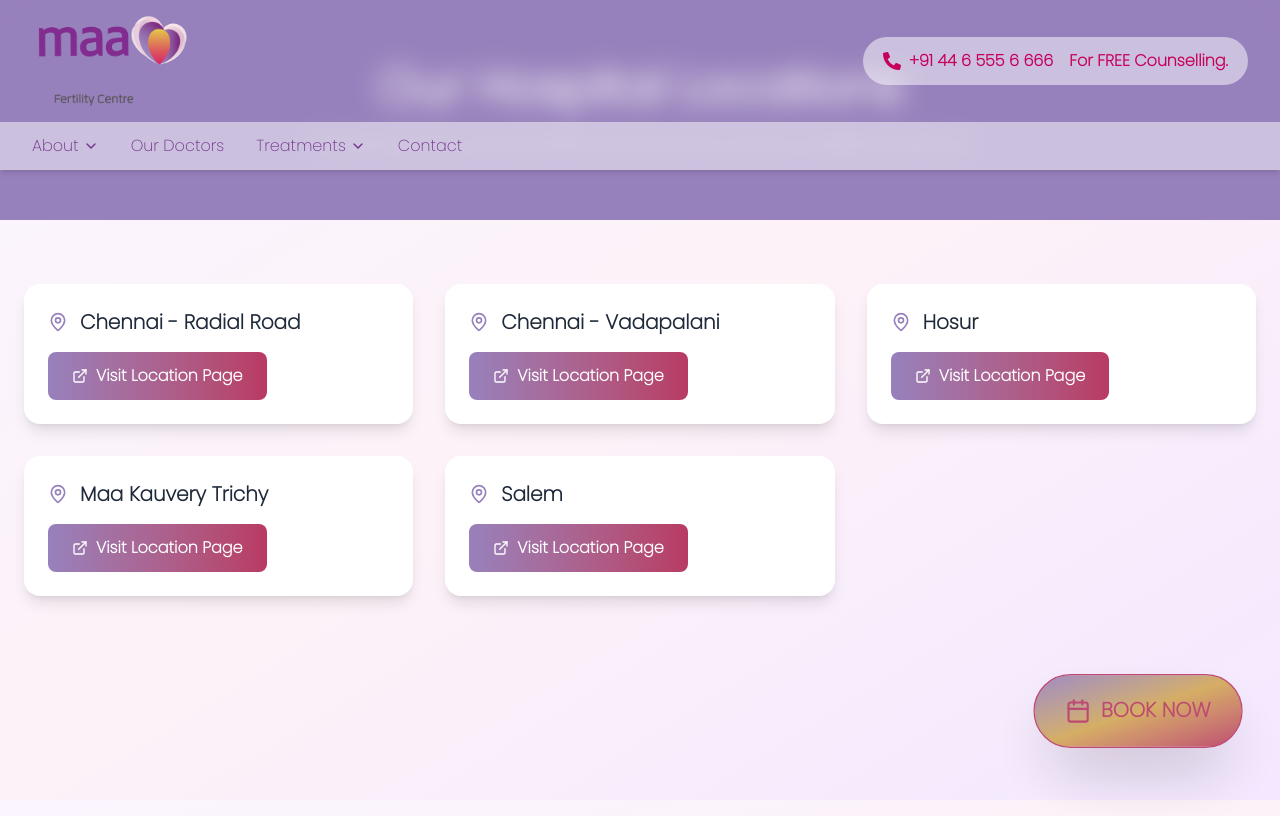
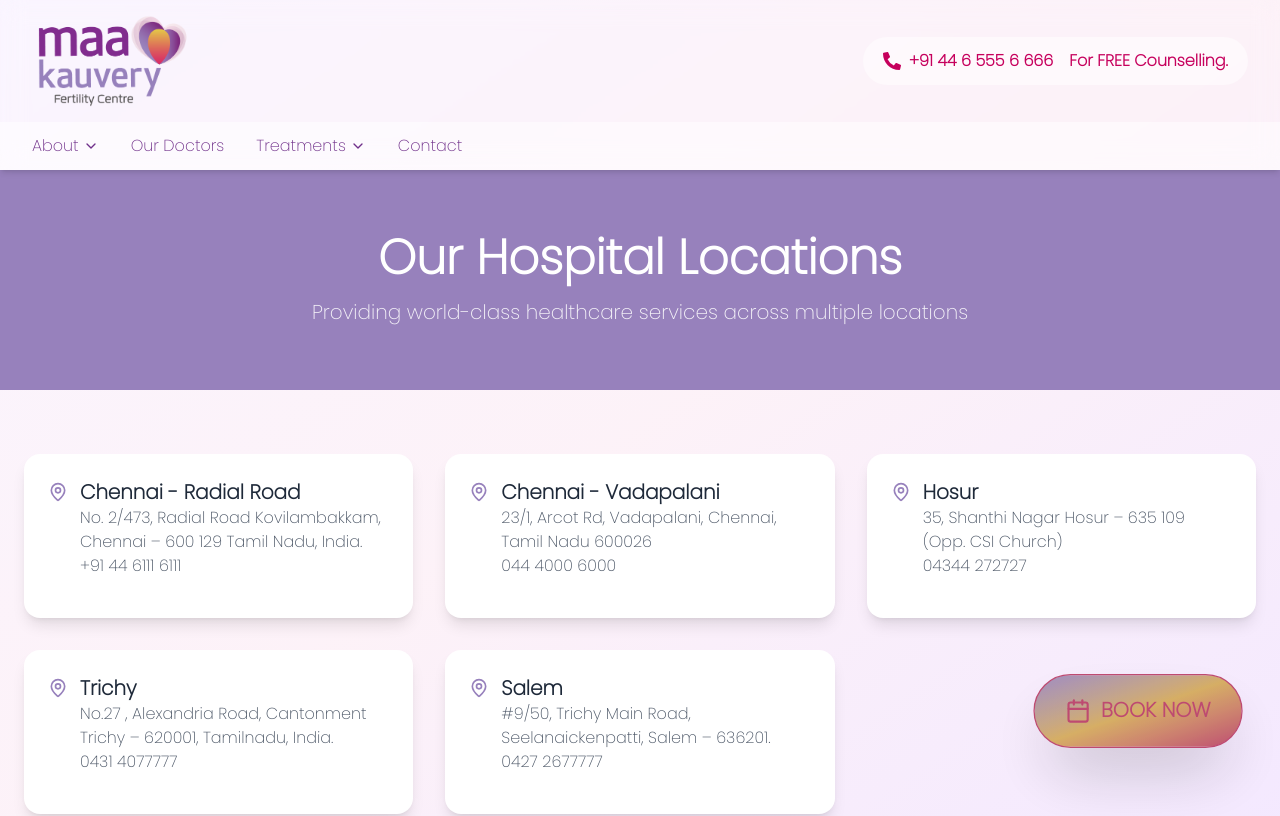
Before and after one commit to rootdisha/maa-kauvery, a React (Vite) app: page /wip in a window 1280 px wide. Shown: the top 816 px of the page. Built offline with nearby package versions, Linux system fonts and the light colour scheme.

Commit message:
branch addresses

```diff
--- a/src/Pages/PlaceholderPage.jsx
+++ b/src/Pages/PlaceholderPage.jsx
@@ -1,6 +1,7 @@
 import React from 'react';
 import { motion } from 'framer-motion';
 import { ExternalLink, MapPin } from 'lucide-react';
+import { navBarHeight, branchImages } from '../utils/constants';
 
 // Import your images here
 // import radialImg from '../Images/building-chennai-radial.png';
@@ -9,38 +10,11 @@
 // import trichyImg from '../Images/building-trichy.png';
 // import salemImg from '../Images/building-salem.jpg';
 
-// For demo purposes, using placeholder images
-const branchImages = [
-  {
-    name: "Chennai - Radial Road",
-    img: "https://via.placeholder.com/400x300/9781bc/white?text=Chennai+Radial",
-    url: "https://www.kauveryhospital.com/our-locations/chennai-radial-road/",
-  },
-  {
-    name: "Chennai - Vadapalani",
-    img: "https://via.placeholder.com/400x300/B83A63/white?text=Chennai+Vadapalani",
-    url: "https://www.kauveryhospital.com/our-locations/chennai-vadapalani/",
-  },
-  {
-    name: "Hosur",
-    img: "https://via.placeholder.com/400x300/D2A855/white?text=Hosur",
-    url: "https://www.kauveryhospital.com/our-locations/hosur/",
-  },
-  {
-    name: "Maa Kauvery Trichy",
-    img: "https://via.placeholder.com/400x300/70308A/white?text=Maa+Kauvery+Trichy",
-    url: "https://www.kauveryhospital.com/maa-kauvery-trichy/women-children-hospital/",
-  },
-  {
-    name: "Salem",
-    img: "https://via.placeholder.com/400x300/876dad/white?text=Salem",
-    url: "https://www.kauveryhospital.com/our-locations/salem/",
-  },
-];
+
 
 export default function BranchesPage() {
   return (
-    <div className="min-h-screen bg-gradient-to-br from-purple-50 via-pink-50 to-purple-100">
+    <div className= {`min-h-screen bg-gradient-to-br from-purple-50 via-pink-50 to-purple-100 ${navBarHeight}`}>
       {/* Header */}
       <section className="bg-[#9781bc] py-16 px-6 text-white">
         <motion.div
@@ -69,61 +43,25 @@
               whileHover={{ y: -8 }}
               className="bg-white rounded-2xl shadow-lg hover:shadow-2xl transition-all overflow-hidden"
             >
-              {/* Branch Image */}
-              {/* <div className="h-64 overflow-hidden">
-                <img
-                  src={branch.img}
-                  alt={branch.name}
-                  className="w-full h-full object-cover hover:scale-110 transition-transform duration-500"
-                />
-              </div> */}
-
               {/* Branch Info */}
               <div className="p-6">
                 <div className="flex items-start gap-3 mb-4">
                   <MapPin className="w-5 h-5 text-[#9781bc] mt-1 flex-shrink-0" />
-                  <h3 className="text-xl font-bold text-gray-800">
-                    {branch.name}
-                  </h3>
+                  <div>
+                    <h3 className="text-xl font-bold text-gray-800">
+                      {branch.name}
+                    </h3>
+                    <p className="text-gray-600">{branch.address}</p>
+                    <p className="text-gray-600">{branch.phone}</p>
+                  </div>
                 </div>
-
-                {/* Visit Link */}
-                <a
-                  href={branch.url}
-                  target="_blank"
-                  rel="noopener noreferrer"
-                  className="inline-flex items-center gap-2 bg-gradient-to-r from-[#9781bc] to-[#B83A63] text-white px-6 py-3 rounded-lg font-semibold hover:shadow-lg transform hover:scale-105 transition-all"
-                >
-                  <ExternalLink className="w-4 h-4" />
-                  Visit Location Page
-                </a>
               </div>
             </motion.div>
           ))}
         </div>
       </section>
 
-      {/* Call to Action */}
-      {/* <section className="bg-white py-16 px-6">
-        <div className="max-w-4xl mx-auto text-center">
-          <motion.div
-            initial={{ opacity: 0, y: 30 }}
-            whileInView={{ opacity: 1, y: 0 }}
-            viewport={{ once: true }}
-            className="bg-gradient-to-r from-[#9781bc]/10 to-[#B83A63]/10 rounded-2xl p-8"
-          >
-            <h2 className="text-3xl font-bold text-gray-800 mb-4">
-              Find the Location Nearest You
-            </h2>
-            <p className="text-gray-600 text-lg mb-6">
-              Experience exceptional healthcare at any of our strategically located facilities
-            </p>
-            <button className="bg-gradient-to-r from-[#9781bc] to-[#B83A63] text-white px-8 py-4 rounded-lg font-semibold hover:shadow-lg transform hover:scale-105 transition-all">
-              Book an Appointment
-            </button>
-          </motion.div>
-        </div>
-      </section> */}
+
     </div>
   );
 }
--- a/src/utils/constants.js
+++ b/src/utils/constants.js
@@ -17,25 +17,41 @@
     name: "Chennai - Radial Road",
     img: radialImg,
     url: "https://www.kauveryhospital.com/our-locations/chennai-radial-road/",
+    address: "No. 2/473, Radial Road\
+    Kovilambakkam, Chennai – 600 129\
+    Tamil Nadu, India.",
+    phone: "+91 44 6111 6111"
   },
   {
     name: "Chennai - Vadapalani",
     img: vadapalaniImg,
     url: "https://www.kauveryhospital.com/our-locations/chennai-vadapalani/",
+    address: "23/1, Arcot Rd, Vadapalani, Chennai, Tamil Nadu 600026",
+    phone: "044 4000 6000"
   },
   {
     name: "Hosur",
     img: hosurImg,
     url: "https://www.kauveryhospital.com/our-locations/hosur/",
+    address: "35, Shanthi Nagar\
+    Hosur – 635 109\
+    (Opp. CSI Church)",
+    phone: "04344 272727"
   },
   {
-    name: "Maa Kauvery Trichy",
+    name: "Trichy",
     img: trichyImg,
     url: "https://www.kauveryhospital.com/maa-kauvery-trichy/women-children-hospital/",
+    address: "No.27 , Alexandria Road, Cantonment\
+    Trichy – 620001, Tamilnadu, India.",
+    phone: "0431 4077777"
   },
   {
     name: "Salem",
     img: salemImg,
     url: "https://www.kauveryhospital.com/our-locations/salem/",
+    address: "#9/50, Trichy Main Road,\
+    Seelanaickenpatti, Salem – 636201.",
+    phone: "0427 2677777"
   },
 ];
```
Also changed, not shown: public/doctors_data.csv.
